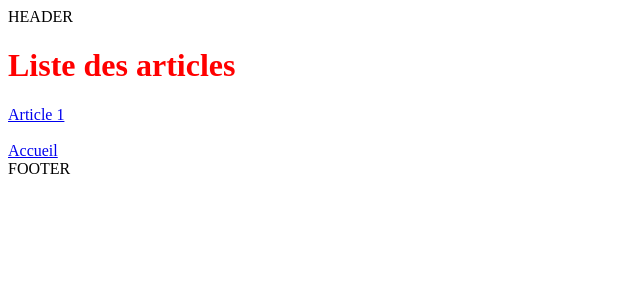
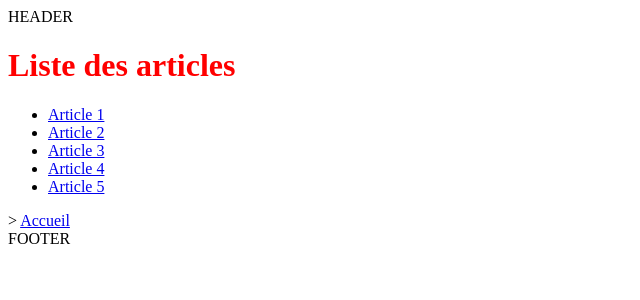
Before and after one commit to GenXwater/vueJS_exercices, a Nuxt app: page /blog in a window 1280 px wide. Shown: the top 300 px of the page, without its empty margins (0-640 px from the left). Built offline with nearby package versions, Linux system fonts and the light colour scheme.

Commit message:
Refactor blog articles: remove static article1.vue and implement dynamic article-[id].vue for better scalability

```diff
--- a/app/pages/blog/article1.vue
+++ b/app/pages/blog/article-[id].vue
@@ -1,6 +1,14 @@
 <template>
-    <h1>Article 1</h1>
+    <h1>Article {{ id }}</h1>
+    <p>Le Contenu de l'article {{ id }}</p>
     <p>ozdeoizdoizjedoized oizedoijzdoized zedoizedoized zedizjed zedoizjedz edizedoizejd zedozedijzed</p>
     <NuxtLink to="/blog">Liste des articles</NuxtLink><br /><br />
     <SimpleButton><NuxtLink to="/">Accueil</NuxtLink></SimpleButton>
+
+    {{ route }}
 </template>
+
+<script setup lang="ts">
+    const route = useRoute()
+    const id = route.params.id
+</script>
--- a/app/pages/blog/index.vue
+++ b/app/pages/blog/index.vue
@@ -1,5 +1,7 @@
 <template>
     <h1>Liste des articles</h1>
-    <NuxtLink to="/blog/article1">Article 1</NuxtLink><br /><br />
+    <ul>
+        <li v-for="i in 5"><NuxtLink :to="`/blog/article-`+i">Article {{ i }}</NuxtLink></li>
+    </ul>>
     <NuxtLink to="/">Accueil</NuxtLink>
 </template>
```
